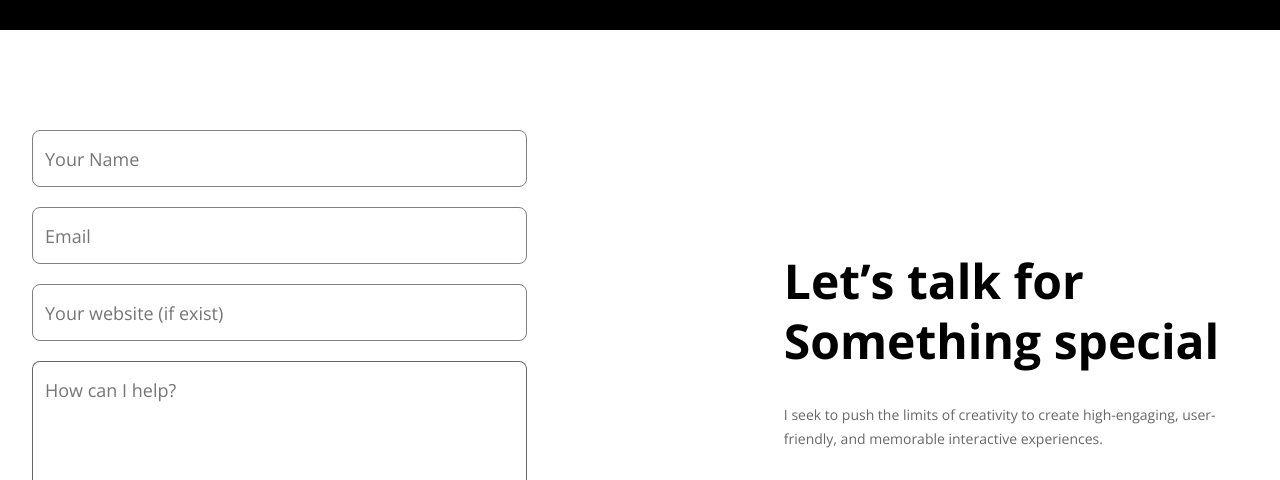
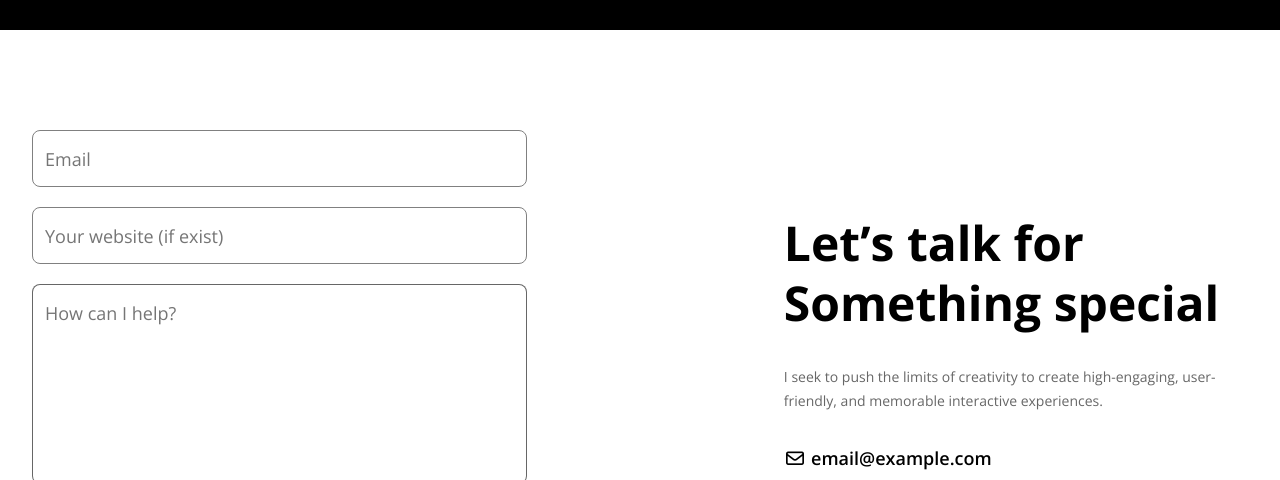
Before and after one commit to inoptimaforma/portfolio-template, a plain HTML site: page index.html in a window 1280 px wide. Shown: the part 4460-4940 px from the top of the page. Drawn offline with nearby package versions, Linux system fonts and the light colour scheme; files whose address does not match are found by name.

Commit message:
changed index.html

```diff
--- a/index.html
+++ b/index.html
@@ -227,7 +227,6 @@
     <section>
         <div class="container call-me">
             <form>
-                <input name="name" type="text" placeholder="Your Name">
                 <input name="email" type="email" placeholder="Email">
                 <input name="site" type="url" placeholder="Your website (if exist)">
                 <textarea name="additional" id="" placeholder="How can I help?"></textarea>
```
